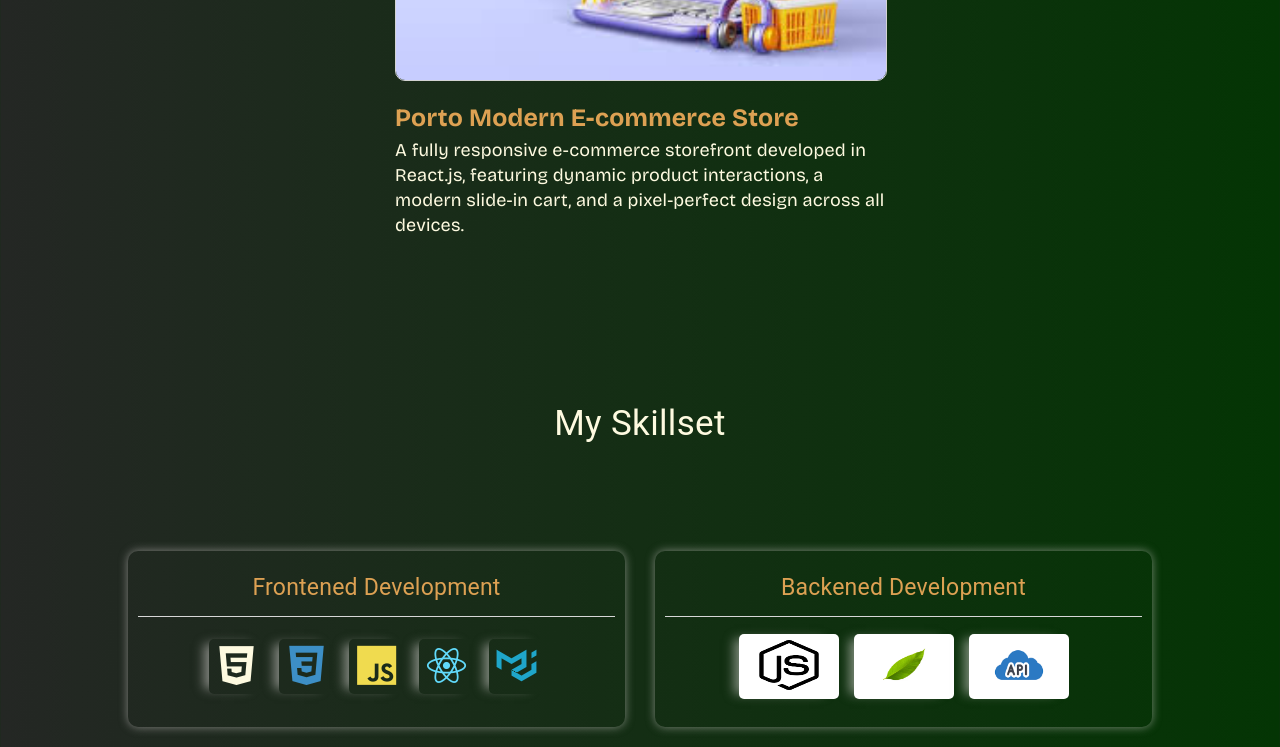
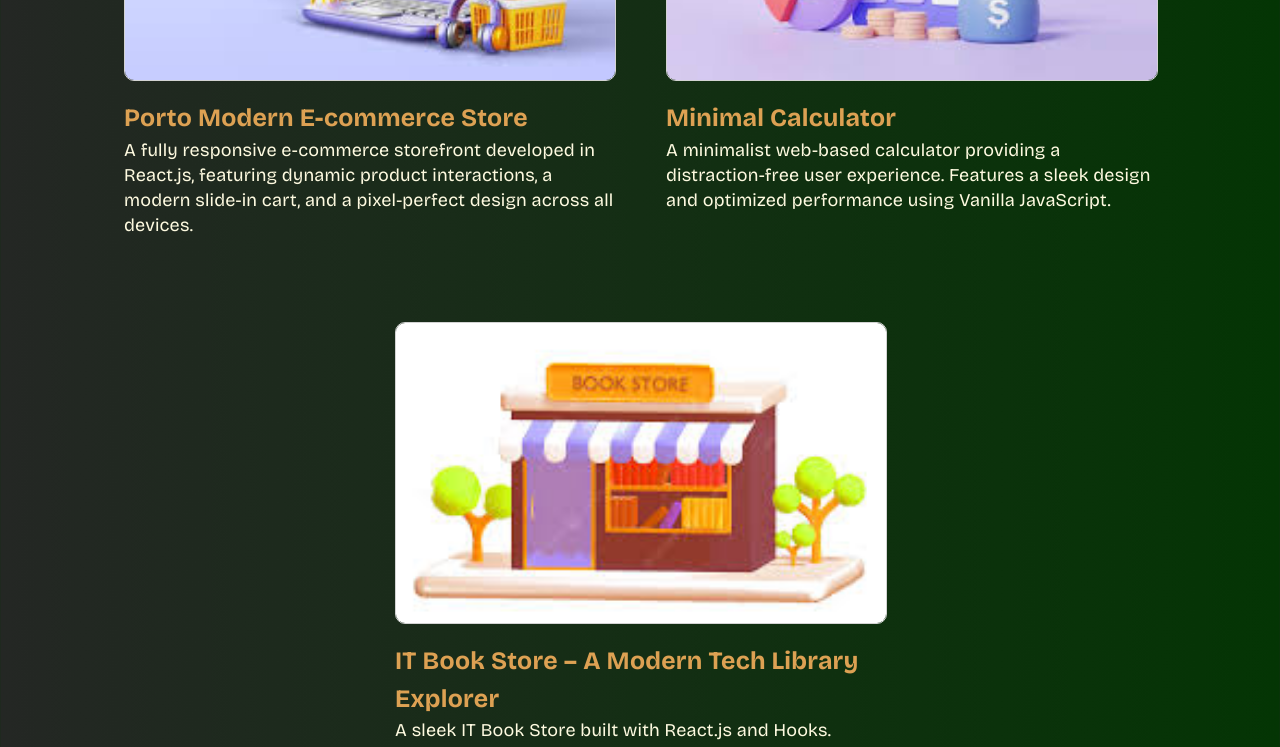
Before and after one commit to isharaheel/my-portfolio, a React (Create React App) app: page / in a window 1280 px wide. Shown: the part 3100-3847 px from the top of the page. Built offline with nearby package versions, Linux system fonts and the light colour scheme.

Commit message:
Added IT Book Store and another project to portfolio

```diff
--- a/src/Components/cards/Cards.js
+++ b/src/Components/cards/Cards.js
@@ -64,6 +64,20 @@ const projects = [
     description: "A fully responsive e-commerce storefront developed in React.js, featuring dynamic product interactions, a modern slide-in cart, and a pixel-perfect design across all devices.",
     image: "./images/por.jpg",
     link: "https://porto-ecommerce-store.vercel.app/"
+  }
+    ,
+  {
+    title: "Minimal Calculator",
+    description: "A minimalist web-based calculator providing a distraction-free user experience. Features a sleek design and optimized performance using Vanilla JavaScript.",
+    image: "./images/calc.jpg",
+    link: "https://minimal-calculator-blue.vercel.app/"
+  }
+    ,
+  {
+    title: "IT Book Store – A Modern Tech Library Explorer",
+    description: "A sleek IT Book Store built with React.js and Hooks. Features real-time API integration, dynamic search functionality, and a mobile-first responsive design.",
+    image: "./images/bok.jpg",
+    link: "https://it-book-store-mu.vercel.app/"
   }
 ];
 
```
Also changed, not shown: public/images/bok.jpg (added).
